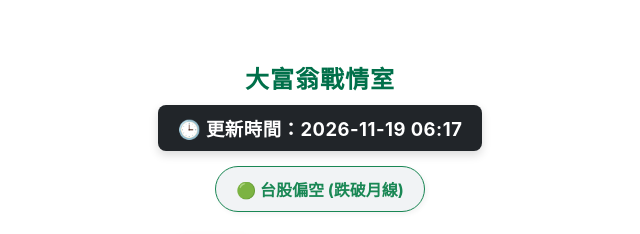
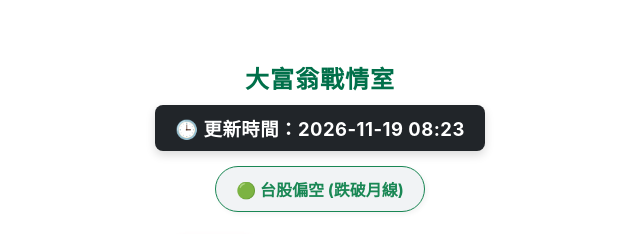
Before and after one commit to hihibearjp-cloud/stock-bot-final, a plain HTML site: page index.html in a window 1280 px wide. Shown: the top 234 px of the page, 320-960 px from the left. Drawn offline with Linux system fonts and the light colour scheme.

Commit message:
Auto-update Dashboard HTML

```diff
--- a/index.html
+++ b/index.html
@@ -7,7 +7,7 @@
         <meta name="apple-mobile-web-app-capable" content="yes">
         <meta name="apple-mobile-web-app-status-bar-style" content="black-translucent">
         <meta name="apple-mobile-web-app-title" content="大富翁戰情室">
-        <title>大富翁戰情室 | 2026-11-19 06:17</title>
+        <title>大富翁戰情室 | 2026-11-19 08:23</title>
         <style>
             :root {
                 --bg-color: #ffffff;
@@ -101,7 +101,7 @@
             <h2 style="color: #00704A; font-weight:900; letter-spacing:1px; margin-bottom: 10px;">大富翁戰情室</h2>
 
             <div class="time-stamp-box">
-                🕒 更新時間：2026-11-19 06:17
+                🕒 更新時間：2026-11-19 08:23
             </div>
             <br>
 
```
